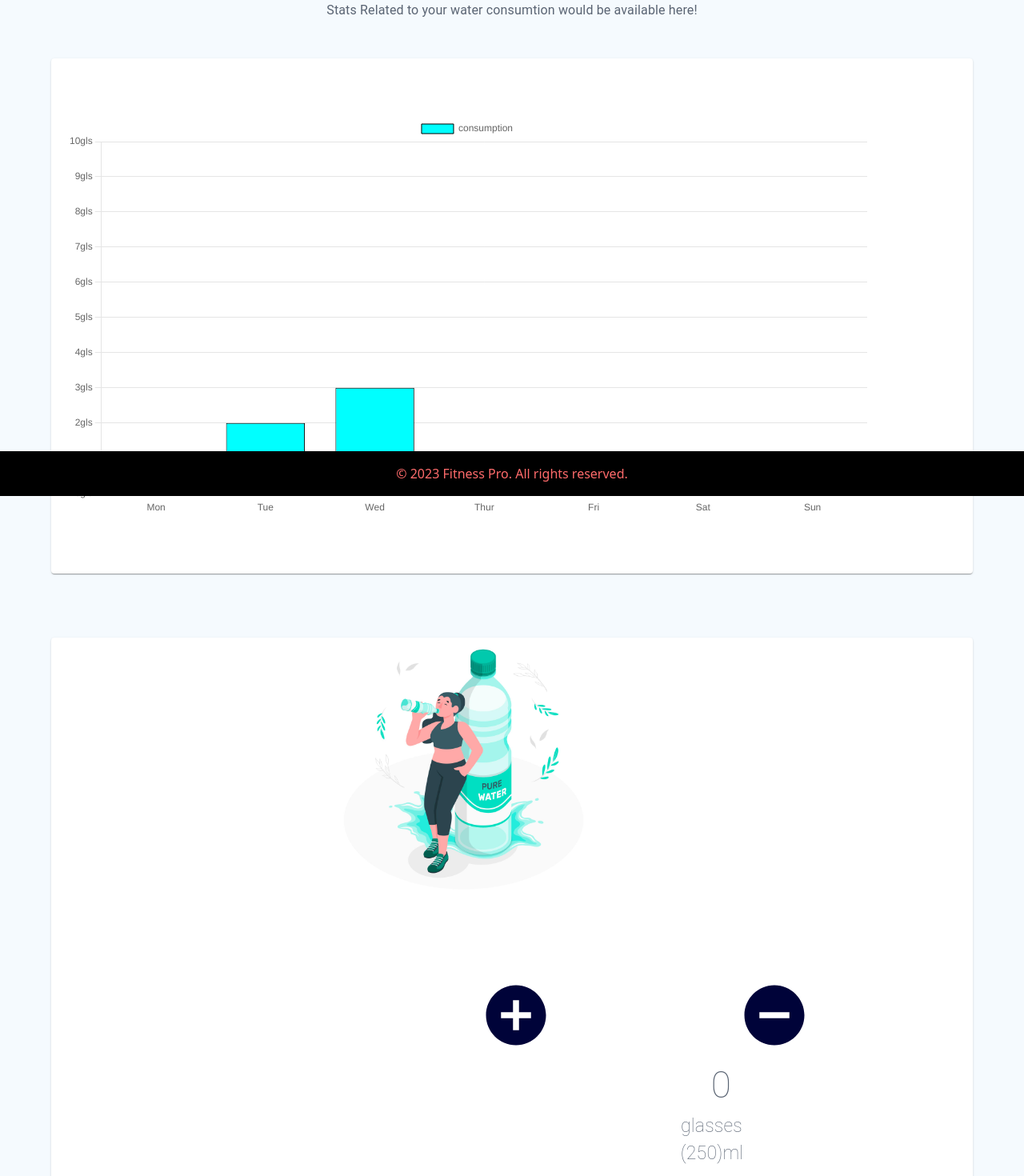
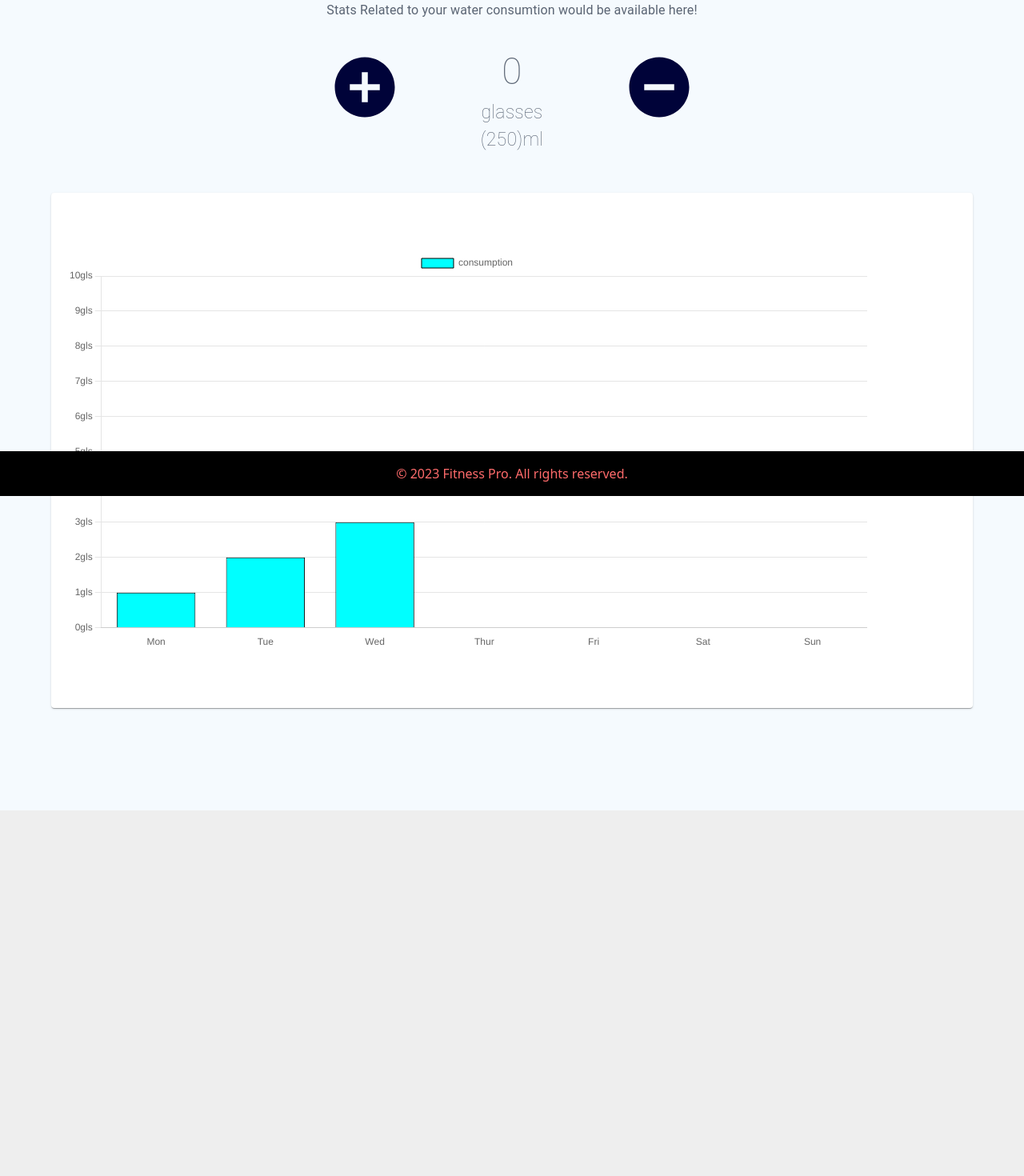
Before and after one commit to pasanuvindu/FitPro-React-Frontend, a React (Create React App) app: page /WaterTracker in a window 1280 px wide. Shown: the part 180-1650 px from the top of the page at 80% size. After the commit the page ends 1193 px from the top, so only its background shows below. Built offline with nearby package versions, Linux system fonts and the light colour scheme.

Commit message:
Dasun UI Changes

```diff
--- a/src/components/UploadImage/ImagePicker.js
+++ b/src/components/UploadImage/ImagePicker.js
@@ -26,7 +26,9 @@ function ImagePicker() {
   const navigate = useNavigate();
 
   const handleSubmit = () => {
-    navigate(`/workoutOverview?fileName=${fileName}`);
+   // navigate(`/workoutOverview?fileName=${fileName}`);
+    navigate("/workoutOverview", { state: { image, fileName } });
+
   };
 
 
--- a/src/components/WaterTracker.js
+++ b/src/components/WaterTracker.js
@@ -40,7 +40,7 @@ const WaterTracker = () => {
     datasets: [
       {
         label: "consumption",
-        data: [1, 2, 3, count, 0, 0,0 ],
+        data: [1, 2, 3, count, 0, 0, 0],
         backgroundColor: "aqua",
         borderColor: "black",
         borderWidth: 1,
@@ -93,13 +93,13 @@ const WaterTracker = () => {
 
   const incrementCount = () => {
     setCount(count + 1);
-    setCountML(countML+250);
+    setCountML(countML + 250);
   };
 
   const decrementCount = () => {
     if (count > 0) {
       setCount(count - 1);
-      setCountML(countML-250);
+      setCountML(countML - 250);
     }
   };
 
@@ -116,6 +116,70 @@ const WaterTracker = () => {
             Stats Related to your water consumtion would be available here!
           </Typography>
         </PropertiesTextBox>
+        <Box sx={{display: "flex", flexDirection:"row" , justifyContent:"center",alignItems:"center"}}>
+
+          <AddCircleIcon
+            sx={{
+              fontSize: "90px",
+              color: "#000339",
+              marginRight: "100px",
+            }}
+            onClick={incrementCount}
+          />
+
+          <Box>
+          <Typography
+            sx={{
+              color: "#5A6473",
+              fontSize: "46px",
+              fontWeight: "7",
+              mt: 1,
+              marginTop: "30px",
+            }}
+
+          >
+            {count}
+          </Typography>
+
+          <Typography
+            sx={{
+              color: "#5A6473",
+              fontSize: "23px",
+              fontWeight: "1",
+              //marginLeft: "323px",
+            }}
+
+          >
+            glasses
+          </Typography>
+          <Typography
+            sx={{
+              color: "#5A6473",
+              fontSize: "23px",
+              fontWeight: "1",
+             // marginLeft: "323px",
+            }}
+
+          >
+            ({countML})ml
+          </Typography>
+          </Box>
+
+
+
+          <RemoveCircleIcon
+            sx={{
+              fontSize: "90px",
+              color: "#000339",
+              marginLeft: "100px",
+            }}
+            onClick={decrementCount}
+          ></RemoveCircleIcon>
+
+
+
+
+        </Box>
         <br></br>
         <br></br>
         <Paper>
@@ -132,17 +196,8 @@ const WaterTracker = () => {
         <br />
         <br />
         <Paper>
-          <div className="img">
-            <img
-              src={Water}
-              alt="heroImg"
-              style={{
-                width: "323px",
-                marginBottom: "2rem",
-                marginTop: "2rem",
-                marginLeft: "354px",
-              }}
-            />
+          {/* <div className="img">
+
             <br></br>
             <br></br>
             <br></br>
@@ -169,7 +224,7 @@ const WaterTracker = () => {
                 fontSize: "46px",
                 fontWeight: "7",
                 mt: 1,
-                marginLeft: "523px",
+                marginLeft: "323px",
               }}
 
             >
@@ -181,7 +236,7 @@ const WaterTracker = () => {
                 color: "#5A6473",
                 fontSize: "23px",
                 fontWeight: "1",
-                marginLeft: "499px",
+                marginLeft: "323px",
               }}
 
             >
@@ -192,14 +247,14 @@ const WaterTracker = () => {
                 color: "#5A6473",
                 fontSize: "23px",
                 fontWeight: "1",
-                marginLeft: "500px",
+                marginLeft: "323px",
               }}
 
             >
                 ({countML})ml
             </Typography>
             <br></br>  <br></br>   <br></br>
-          </div>
+          </div> */}
         </Paper>
       </Container>
     </Box>
--- a/src/components/WorkotOverview.js
+++ b/src/components/WorkotOverview.js
@@ -1,8 +1,14 @@
 import React, { useState, useEffect } from "react";
 import ViewQuiltIcon from "@mui/icons-material/ViewQuilt";
 import Button from "@mui/material/Button";
+import Card from "@mui/material/Card";
+import Box from "@mui/material/Box";
+import CardContent from "@mui/material/CardContent";
+import CardMedia from "@mui/material/CardMedia"; // Import CardMedia
 import axios from "axios";
-import { useLocation } from 'react-router-dom';
+import { useLocation, useNavigate } from 'react-router-dom';
+import fitImg from "./assets/standingModel.jpg";
+
 
 
 function WorkoutOverview() {
@@ -11,8 +17,25 @@ function WorkoutOverview() {
   const [bodyMeasurementImage, setBodyMeasurementImage] = useState("");
   const [records, setRecords] = useState([]);
 
+  const navigate = useNavigate(); // Create a history object for navigation
+
+
+
   const location = useLocation();
-  const fileName = new URLSearchParams(location.search).get('fileName')
+  //const fileName = new URLSearchParams(location.search).get('fileName')
+
+  const uploadedImage = location.state?.image; // Access the uploaded image from location state
+  const fileName = location.state?.fileName; // Access the fileName from location state
+
+
+  const styles = {
+
+    background: {
+      backgroundImage: `url('https://images.unsplash.com/photo-1557330359-ffb0deed6163?auto=format&fit=crop&q=80&w=2070&ixlib=rb-4.0.3&ixid=M3wxMjA3fDB8MHxwaG90by1wYWdlfHx8fGVufDB8fHx8fA%3D%3D')`,
+      backgroundSize: "cover",
+      backgroundPosition: "center",
+    },
+  };
 
   useEffect(() => {
     // Simulate fetching dynamic data from an API or source
@@ -59,55 +82,57 @@ function WorkoutOverview() {
   }, []);
 
   return (
-    <div>
-      <div className="bg-gray-100 py-16 px-4">
+    <div className="bg-gray-100 py-16 px-4" style={styles.background}>
       <div className="max-w-6xl mx-auto">
         <br />
         <h1 className="text-3xl md:text-4xl font-semibold text-gray-800">
-            <ViewQuiltIcon fontSize="large" style={{ color: "orange" }} />{" "}
           Health Overview
         </h1>
+        <br></br><br></br>
         <div className="mt-8 grid grid-cols-1 md:grid-cols-2 gap-6">
-            <div className="bg-white rounded-md shadow-md p-4">
+          <div className="bg-white rounded-md shadow-md p-4" style={{ backgroundColor: "rgba(255, 255, 255, 0.4)" }}>
             <p className="text-xl font-semibold mb-4">Waist to Hip Ratio:</p>
             <span className="text-2xl">{waistToHipRatio}</span>
           </div>
-            <div className="bg-white rounded-md shadow-md p-4">
+          <div className="bg-white rounded-md shadow-md p-4" style={{ backgroundColor: "rgba(255, 255, 255, 0.4)" }}>
             <p className="text-xl font-semibold mb-4">Risk Level:</p>
             <span className="text-2xl">{riskLevel}</span>
           </div>
         </div>
-          <div className="mt-8 space-y-4 md:space-y-0 md:flex md:justify-between">
-            <Button
+        <br></br><br></br>
+        <Card title="Image" sx={{ width: 360, height: 470, marginLeft: 50 }}>
+          {console.log(uploadedImage)}
+          {uploadedImage ? (
+            <CardMedia
+              component="img"
+              height="auto"
+              image={uploadedImage}
+              alt="Background"
+            />
+          ) : (
+            <CardMedia
+              component="img"
+              height="auto"
+              image={fitImg}
+              alt="Background"
+            />
+          )}
+        </Card>
+        <br></br><br></br>
+        <button
           variant="contained"
-              href="/workout"
-              className="px-6 py-3 text-white bg-gradient-to-r from-pink-600 to-pink-400 hover:from-pink-500 hover:to-pink-300 rounded-lg font-semibold"
+          onClick={() => navigate('/workout')}
+          className="mt-4 mr-36 px-4 py-2 h-16 w-60 bg-gradient-to-r from-pink-500 to-orange-400 text-white font-medium rounded-full shadow-md complete-button"
         >
           Workout Plan
-            </Button>
-            <Button
+        </button>
+        <button
           variant="contained"
-              href="/diet"
-              className="px-6 py-3 text-white bg-gradient-to-r from-orange-600 to-orange-400 hover:from-orange-500 hover:to-orange-300 rounded-lg font-semibold"
+          onClick={() => navigate('/diet')}
+          className="mt-4 ml-36 px-4 py-2 h-16 w-60 bg-gradient-to-r from-pink-500 to-orange-400 text-white font-medium rounded-full shadow-md complete-button"
         >
           Diet Plan
-            </Button>
-          </div>
-        </div>
-      </div>
-      <div className="bg-gray-200 py-16 px-4">
-        <div className="max-w-6xl mx-auto">
-          <h1 className="text-3xl md:text-4xl font-semibold text-gray-800">
-            Body Measurements
-          </h1>
-          <div className="mt-8">
-            <img
-              src={bodyMeasurementImage}
-              alt="Body Measurements"
-              className="w-full h-auto"
-            />
-          </div>
-        </div>
+        </button>
       </div>
     </div>
   );
```
Also changed, not shown: src/components/assets/standingModel.jpg (added). Lines whose indentation alone changed are shown as unchanged.
